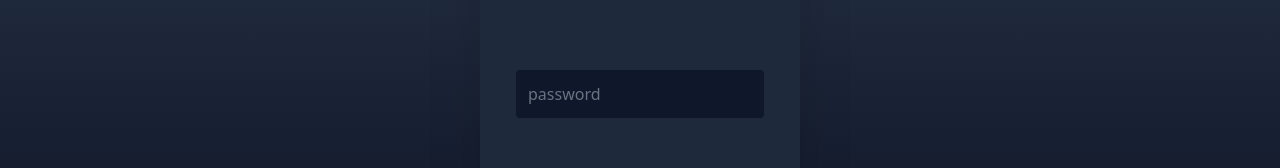
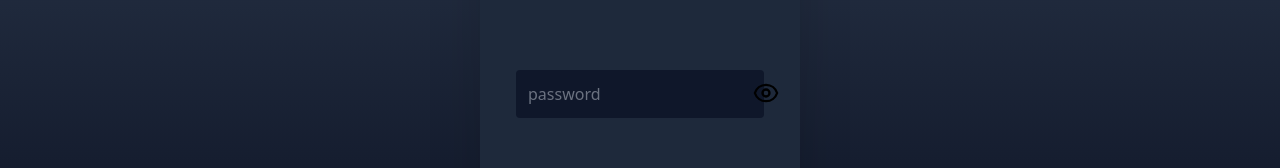
Before and after one commit to srod-douglas/contacts-manager-front, a React (Create React App) app: page / in a window 1280 px wide. Shown: the part 321-489 px from the top of the page. Built offline with nearby package versions, Linux system fonts and the light colour scheme.

Commit message:
heroicons

```diff
--- a/package.json
+++ b/package.json
@@ -5,6 +5,7 @@
   "dependencies": {
     "@emotion/react": "^11.11.0",
     "@emotion/styled": "^11.11.0",
+    "@heroicons/react": "^2.0.18",
     "@hookform/resolvers": "^3.1.0",
     "@mui/icons-material": "^5.11.16",
     "@mui/material": "^5.13.2",
--- a/src/pages/Login/index.jsx
+++ b/src/pages/Login/index.jsx
@@ -4,6 +4,8 @@ import { Link } from 'react-router-dom'
 import { yupResolver } from '@hookform/resolvers/yup';
 import { SchemaLogin } from '../../components/Validators/SchemaLogin'
 import { useForm } from 'react-hook-form';
+import { EyeIcon } from '@heroicons/react/outline';
+
 
 const Login = () => {
     const { clientLogin } = useContext(ClientContext)
@@ -29,8 +31,10 @@ const Login = () => {
                         <input placeholder='email' {...register('email')} class='h-12 pl-3 placeholder-gray-500 placeholder-opacity-100 rounded bg-slate-900 outline-none text-gray-300 ring-black caret-slate-500 ' />
                         {errors.email && <span class='text-red-500 -mt-16 ml-3'>{errors.email.message}</span>}
 
-                        <input placeholder='password' {...register('password')} class='h-12 pl-3 placeholder-gray-500 placeholder-opacity-100 rounded bg-slate-900 outline-none text-gray-300 ring-black caret-slate-500' />
+                        <input placeholder='password' type='password' {...register('password')} class='h-12 pl-3 placeholder-gray-500 placeholder-opacity-100 rounded bg-slate-900 outline-none text-gray-300 ring-black caret-slate-500' />
                         {errors.password && <span class='text-red-500 -mt-16 ml-3'>{errors.password.message}</span>}
+
+                        <EyeIcon className='h-7 w-7 absolute top-2/4 left-3/4 ml-8'/>
 
                         <button type='submit' class='h-12 w-full text-gray-300 self-center bg-gradient-to-t from-slate-950 opacity-50 hover:opacity-100'>login</button>
                         <div class='flex flex-col h-1.5 self-center justify-center place-items-center gap-5'>
```
Also changed, not shown: 1 other file (tests, documents, lock files or other folders).
